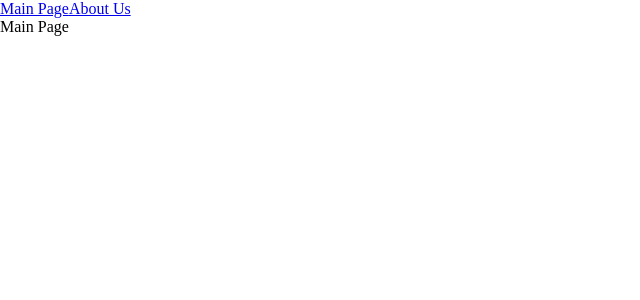
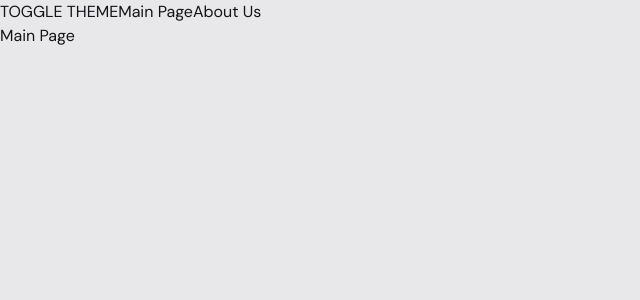
Before and after one commit to ValeraKaktotak/react-project-from-0, a React app: page / in a window 1280 px wide. Shown: the top 300 px of the page, without its empty margins (0-640 px from the left). Built offline with nearby package versions, Linux system fonts and the light colour scheme.

Commit message:
styled, context, create custom hook useTheme

```diff
--- a/src/App.tsx
+++ b/src/App.tsx
@@ -1,12 +1,16 @@
 import { Suspense } from 'react'
 import { Link, Route, Routes } from 'react-router-dom'
-import './index.scss'
 import { AboutPageLazy } from './pages/AboutPage/AboutPage.lazy'
 import { MainPageLazy } from './pages/MainPage/MainPage.lazy'
+import './styles/index.scss'
+import { useTheme } from './theme/useTheme'
 
 const App = () => {
+	const { theme, toggleTheme } = useTheme()
+
 	return (
-		<div>
+		<div className={`app ${theme}`}>
+			<button onClick={toggleTheme}>TOGGLE THEME</button>
 			<Link to={'/'}>Main Page</Link>
 			<Link to={'/about'}>About Us</Link>
 			<Suspense fallback='Loading...'>
--- a/src/index.scss
+++ /dev/null
@@ -1,9 +0,0 @@
-* {
-	margin: 0;
-	padding: 0;
-	box-sizing: border-box;
-}
-.app {
-	font-size: 30px;
-	color: red;
-}
--- a/src/index.tsx
+++ b/src/index.tsx
@@ -1,10 +1,13 @@
 import { render } from 'react-dom'
 import { BrowserRouter } from 'react-router-dom'
 import App from './App'
+import ThemeProvider from './theme/ThemeProvider'
 
 render(
 	<BrowserRouter>
-		<App />
+		<ThemeProvider>
+			<App />
+		</ThemeProvider>
 	</BrowserRouter>,
 	document.getElementById('root')
 )
--- /dev/null
+++ b/src/styles/index.scss
@@ -0,0 +1,13 @@
+@import './reset.scss';
+@import './variables/global.scss';
+@import './themes/dark.scss';
+@import './themes/normal.scss';
+
+.app {
+	font: var(--font-m);
+
+	background: var(--bg-color);
+	color: var(--primary-color);
+
+	min-height: 100vh;
+}
--- /dev/null
+++ b/src/styles/reset.scss
@@ -0,0 +1,107 @@
+/* Reset and base styles  */
+* {
+	padding: 0px;
+	margin: 0px;
+	border: none;
+}
+
+*,
+*::before,
+*::after {
+	box-sizing: border-box;
+}
+
+/* Links */
+
+a,
+a:link,
+a:visited {
+	text-decoration: none;
+	color: inherit;
+}
+
+a:hover {
+	text-decoration: none;
+}
+
+/* Common */
+
+aside,
+nav,
+footer,
+header,
+section,
+main {
+	display: block;
+}
+
+h1,
+h2,
+h3,
+h4,
+h5,
+h6,
+p {
+	font-size: inherit;
+	font-weight: inherit;
+}
+
+ul,
+ul li {
+	list-style: none;
+}
+
+img {
+	vertical-align: top;
+}
+
+img,
+svg {
+	max-width: 100%;
+	height: auto;
+}
+
+address {
+	font-style: normal;
+}
+
+/* Form */
+
+input,
+textarea,
+button,
+select {
+	font-family: inherit;
+	font-size: inherit;
+	color: inherit;
+	background-color: transparent;
+}
+
+input::-ms-clear {
+	display: none;
+}
+
+button,
+input[type='submit'] {
+	display: inline-block;
+	box-shadow: none;
+	background-color: transparent;
+	background: none;
+	cursor: pointer;
+}
+
+input:focus,
+input:active,
+button:focus,
+button:active {
+	outline: none;
+}
+
+button::-moz-focus-inner {
+	padding: 0;
+	border: 0;
+}
+
+label {
+	cursor: pointer;
+}
--- /dev/null
+++ b/src/styles/themes/dark.scss
@@ -0,0 +1,6 @@
+.app.dark {
+	--bg-color: #323238;
+
+	--primary-color: #9cca9c;
+	--secondary-color: #d3c576;
+}
--- /dev/null
+++ b/src/styles/themes/normal.scss
@@ -0,0 +1,6 @@
+.app.light {
+	--bg-color: #e8e8ea;
+
+	--primary-color: #141518;
+	--secondary-color: #092661;
+}
--- /dev/null
+++ b/src/styles/variables/global.scss
@@ -0,0 +1,16 @@
+@import url('https://fonts.googleapis.com/css2?family=DM+Sans:wght@400;700&display=swap');
+
+:root {
+	--font-family-main: 'DM Sans', 'Consolas', sans-serif;
+	--font-size-m: 16px;
+	--font-line-m: 24px;
+	--font-weight-m: 400;
+	--font-m: var(--font-weight-m) var(--font-size-m) / var(--font-line-m)
+		var(--font-family-main);
+
+	--font-size-l: 24px;
+	--font-line-l: 32px;
+	--font-weight-l: 700;
+	--font-l: var(--font-weight-l) var(--font-size-l) / var(--font-line-l)
+		var(--font-family-main);
+}
--- /dev/null
+++ b/src/theme/ThemeContext.ts
@@ -0,0 +1,15 @@
+import { createContext } from 'react'
+
+export const LOCAL_STORAGE_THEME_KEY = 'theme'
+
+export enum Theme {
+	LIGHT = 'light',
+	DARK = 'dark',
+}
+
+export interface ThemeContextProps {
+	theme?: Theme
+	setTheme?: (theme: Theme) => void
+}
+
+export const ThemeContext = createContext<ThemeContextProps>({})
--- /dev/null
+++ b/src/theme/ThemeProvider.tsx
@@ -0,0 +1,31 @@
+import { FC, ReactNode, useMemo, useState } from 'react'
+import { LOCAL_STORAGE_THEME_KEY, Theme, ThemeContext } from './ThemeContext'
+
+const defaultTheme =
+	(localStorage.getItem(LOCAL_STORAGE_THEME_KEY) as Theme) || Theme.LIGHT
+
+interface MyComponentProps {
+	children: ReactNode
+}
+
+const ThemeProvider: FC<MyComponentProps> = ({ children }) => {
+	const [theme, setTheme] = useState<Theme>(defaultTheme)
+
+	const toggleTheme = () => {
+		setTheme(theme === Theme.LIGHT ? Theme.DARK : Theme.LIGHT)
+	}
+
+	const themeProps = useMemo(
+		() => ({
+			theme,
+			setTheme,
+		}),
+		[theme]
+	)
+
+	return (
+		<ThemeContext.Provider value={themeProps}>{children}</ThemeContext.Provider>
+	)
+}
+
+export default ThemeProvider
--- /dev/null
+++ b/src/theme/useTheme.ts
@@ -0,0 +1,19 @@
+import { useContext } from 'react'
+import { LOCAL_STORAGE_THEME_KEY, Theme, ThemeContext } from './ThemeContext'
+
+interface UseThemeResult {
+	toggleTheme: () => void
+	theme: Theme
+}
+
+export const useTheme = () => {
+	const { setTheme, theme } = useContext(ThemeContext)
+
+	const toggleTheme = () => {
+		const newTheme = theme === Theme.LIGHT ? Theme.DARK : Theme.LIGHT
+		setTheme(newTheme)
+		localStorage.setItem(LOCAL_STORAGE_THEME_KEY, newTheme)
+	}
+
+	return { toggleTheme, theme }
+}
```
